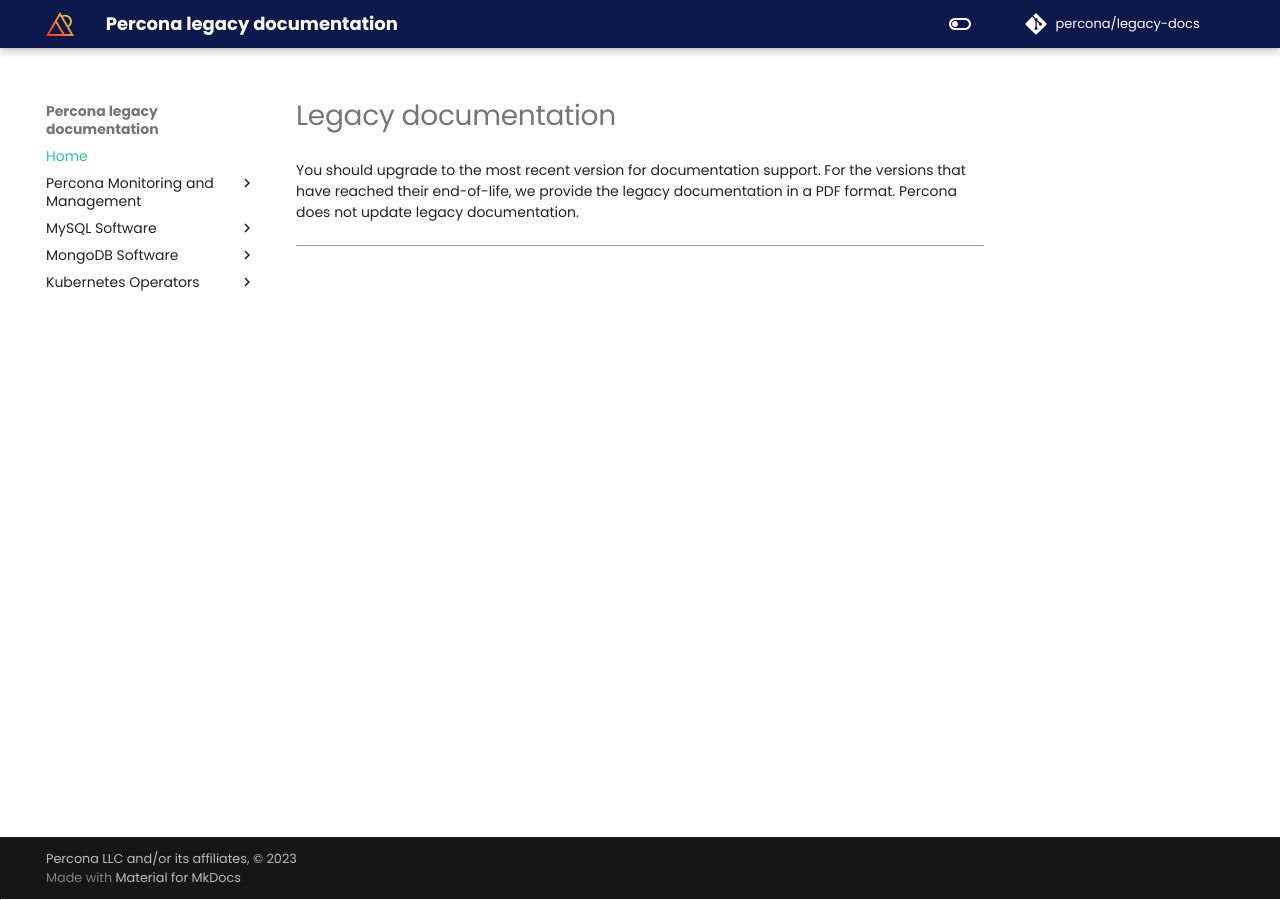
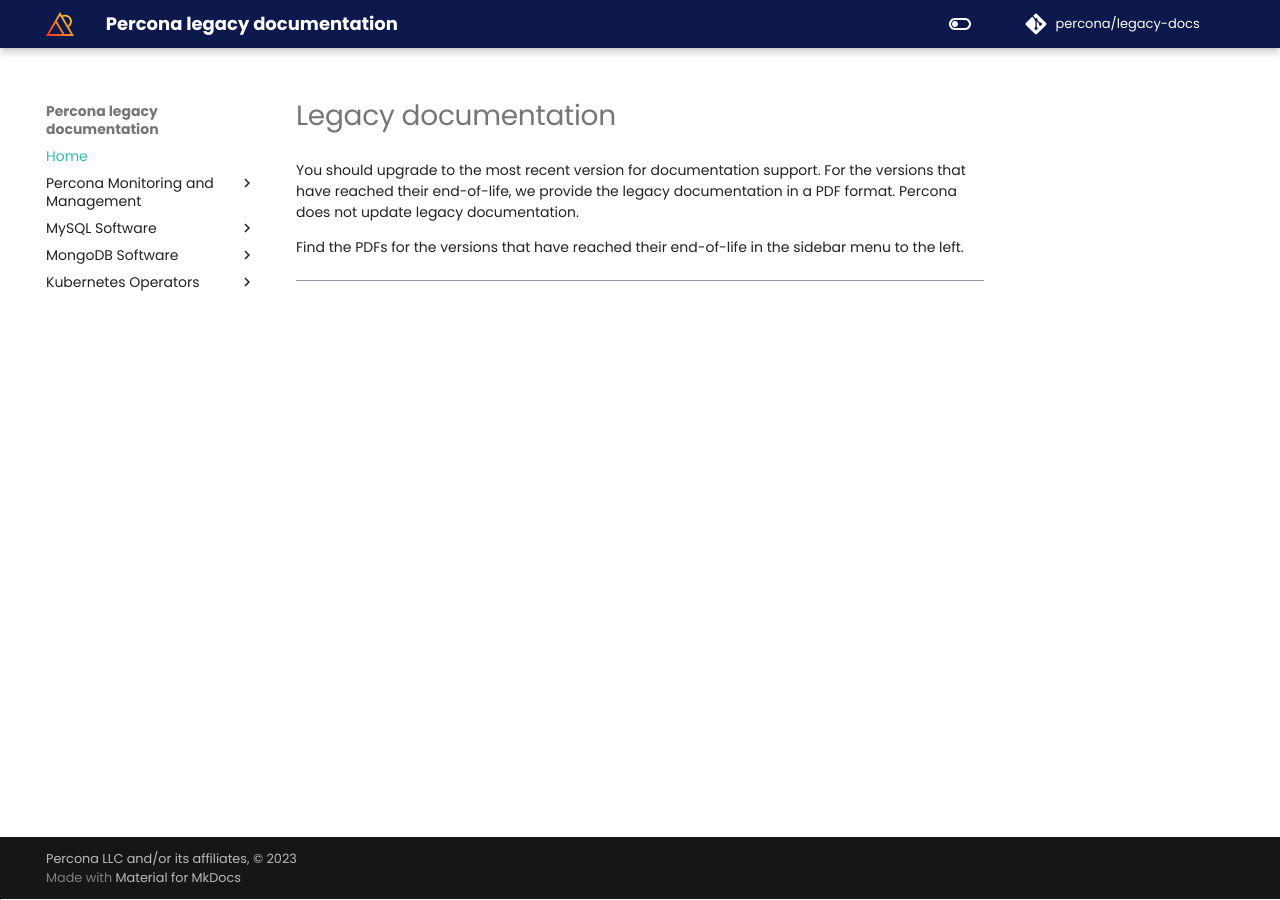
Before and after one commit to percona/legacy-docs, an MkDocs documentation site: the page built from docs/index.md, in a window 1280 px wide. Built offline with MkDocs 1.6.1 and Material for MkDocs 9.7.7, drawn with Linux system fonts in a browser that asks for light colours; nearby versions of some CDN libraries; comment, search, counter and statistics services are not loaded.

Commit message:
update index file

```diff
--- a/docs/index.md
+++ b/docs/index.md
@@ -1,3 +1,5 @@
 # Legacy documentation
 
 You should upgrade to the most recent version for documentation support. For the versions that have reached their end-of-life, we provide the legacy documentation in a PDF format. Percona does not update legacy documentation.
+
+Find the PDFs for the versions that have reached their end-of-life in the sidebar menu to the left.
```
Also changed, not shown: 7 other files.
